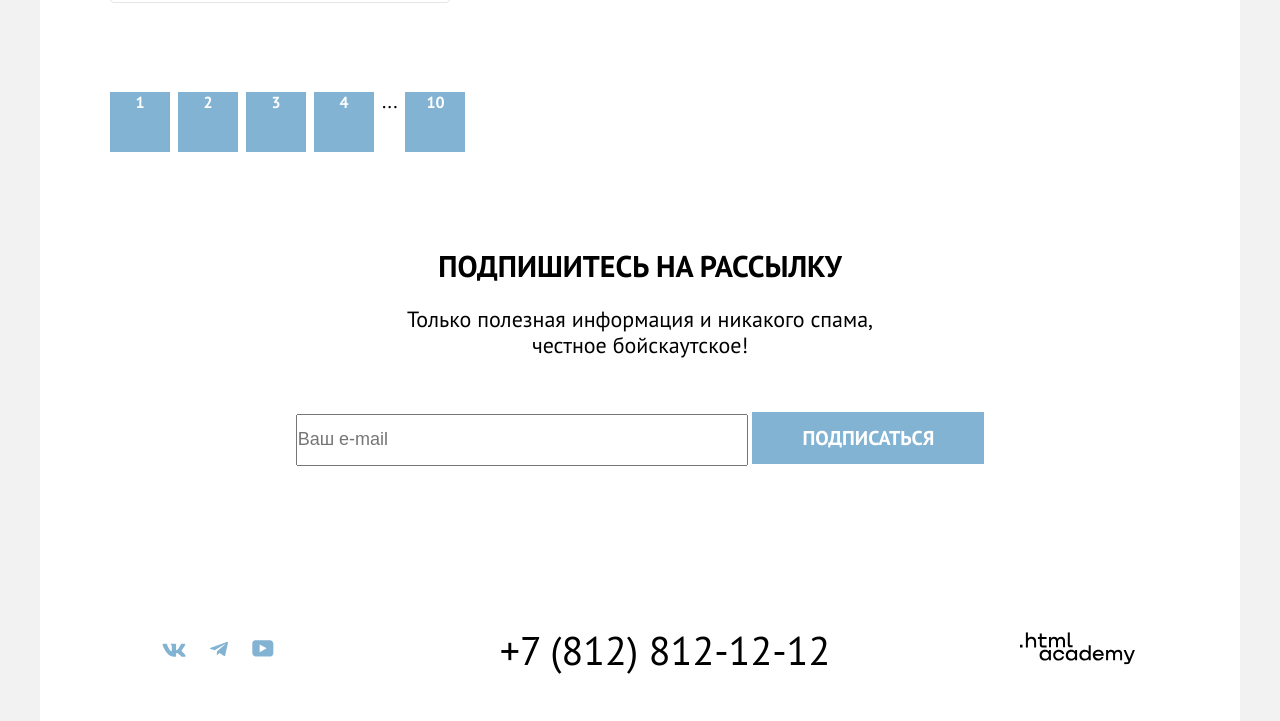
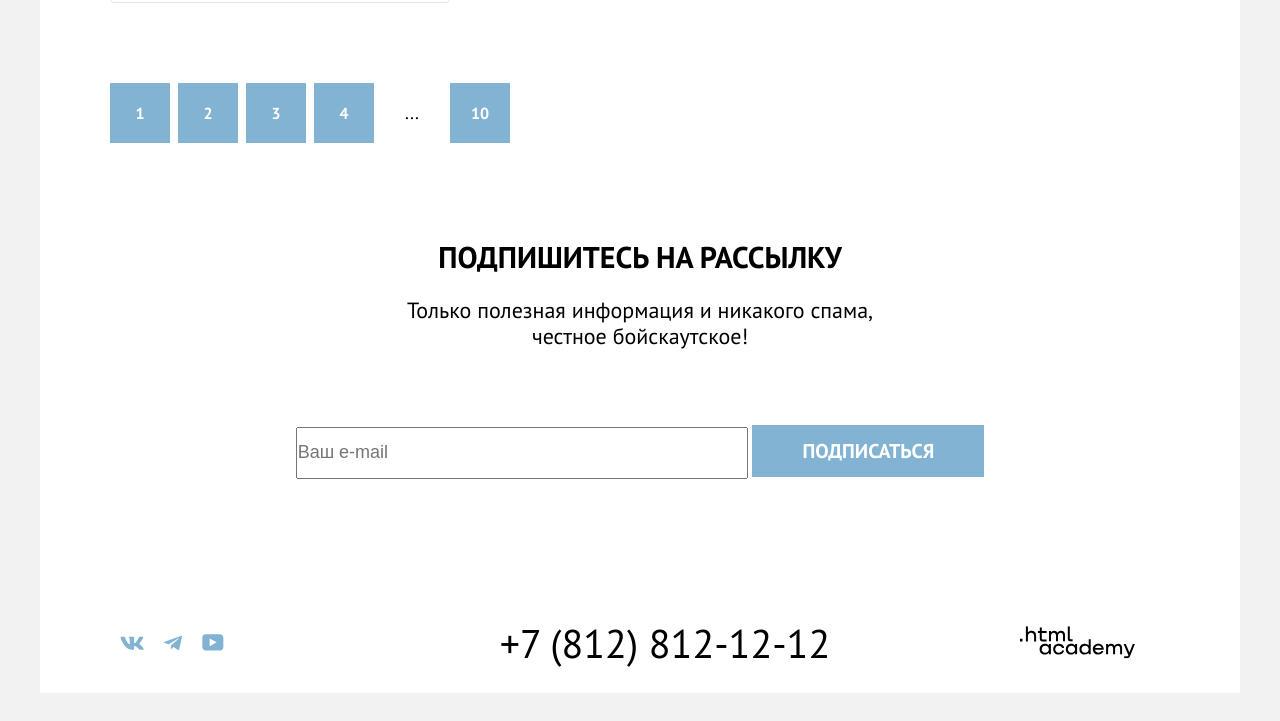
Before and after one commit to htmlacademy-htmlcss/2227957-sedona-37, a plain HTML site: page catalog.html in a window 1280 px wide. Shown: the part 1556-2277 px from the top of the page. After the commit the page ends 2249 px from the top, so only its background shows below. Drawn offline with Linux system fonts and the light colour scheme.

Commit message:
Внесла правки

```diff
--- a/catalog.html
+++ b/catalog.html
@@ -210,7 +210,7 @@
             <li class="pagination-item">
               <a href="#" class="button">4</a>
             </li>
-            <li class="pagination-item">
+            <li class="pagination-item pagination-ellipsis">
               ...
             </li>
             <li class="pagination-item">
--- a/styles/styles.css
+++ b/styles/styles.css
@@ -130,11 +130,12 @@ main {
   text-align: center;
   font-size: 22px;
   line-height: 26px;
+  margin: 0 auto;
 }
 
 .features .slogan {
   width: 651px;
-  margin: 69px auto;
+  padding: 69px 0 90px;
 }
 
 .features .slogan .section-title {
@@ -204,7 +205,7 @@ main {
 
 .advantages .slogan {
   width: 505px;
-  margin: 64px auto;
+  padding: 64px 0;
 }
 
 .advantages-item {
@@ -217,17 +218,17 @@ main {
 
 .search {
   text-align: center;
+  padding: 96px 0;
 }
 
 .search .slogan {
   width: 592px;
-  margin: 96px auto 54px;
+  padding-bottom: 54px;
 }
 
 .search .button {
   font-size: 20px;
   line-height: 36px;
-  margin-bottom: 96px;
 }
 
 .mailing {
@@ -237,7 +238,7 @@ main {
 
 .mailing .slogan {
   width: 475px;
-  margin: 0 auto 54px;
+  padding-bottom: 54px;
 }
 
 .mailing-index {
@@ -272,14 +273,18 @@ main {
 
 .social-list {
   list-style: none;
+  padding: 0;
+  margin: 0;
   width: 200px;
   display: flex;
   flex-wrap: wrap;
+  align-items: center;
 }
 
 .social-link {
-  display: block;
-  padding: 12px;
+  display: flex;
+  padding: 10px;
+  align-items: center;
 }
 
 .phone-number {
@@ -292,6 +297,8 @@ main {
 
 .html-academy-link {
   width: 150px;
+  display: flex;
+  align-items: center;
 }
 
 .inner-header {
@@ -400,6 +407,7 @@ main {
 .hotels-user-buttons {
   display: flex;
   margin-bottom: 40px;
+  align-items: center;
 }
 
 .hotels {
@@ -444,7 +452,6 @@ main {
   list-style: none;
   display: flex;
   flex-wrap: wrap;
-  flex-basis: 340px;
   gap: 20px;
   margin: 0;
   padding: 0;
@@ -452,6 +459,7 @@ main {
 }
 
 .hotels-item {
+  width: 340px;
   padding: 19px;
   border: 1px solid #E6E6E6;
   border-radius: 4px;
@@ -506,14 +514,9 @@ main {
   padding: 0;
 }
 
-.pagination-item {
-  font-size: 20px;
+.pagination-item .button, .pagination-ellipsis {
   line-height: 36px;
-}
-
-.pagination-item .button {
-  width: 60px;
-  height: 60px;
-  padding: 0;
+  min-width: 60px;
+  padding: 12px;
   text-align: center;
 }
```
